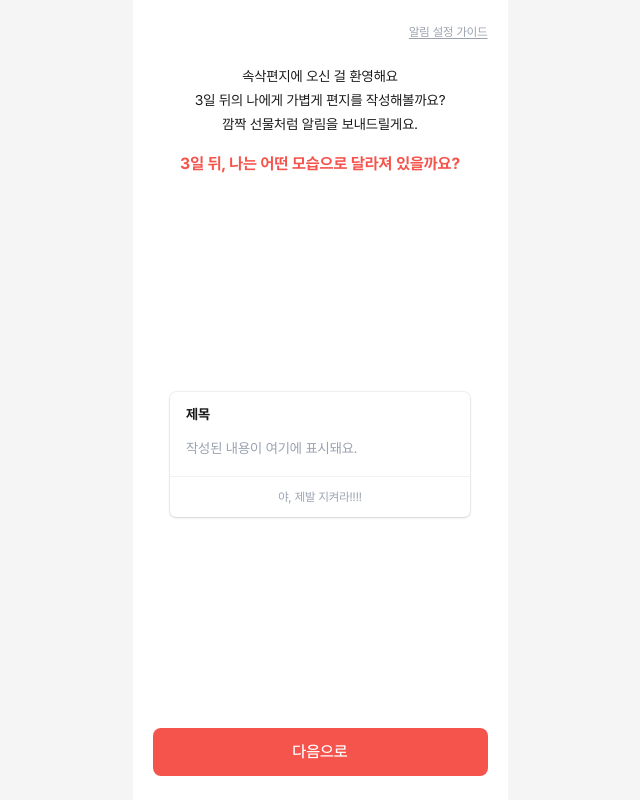
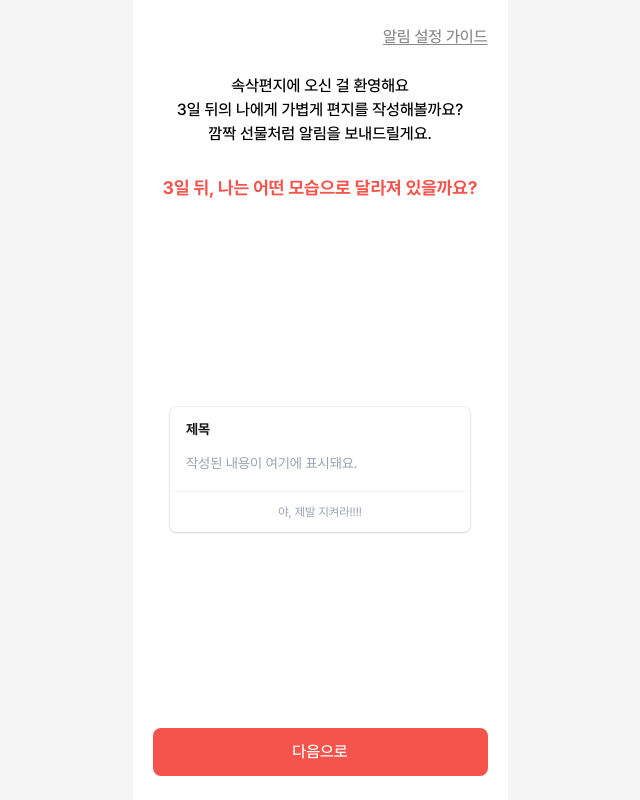
Before and after one commit to soksak-letter/soksak-Front, a React (Vite) app: page /onboarding/letter-guide in a window 1280 px wide. Shown: the whole page, without its empty margins (320-960 px from the left). Built offline with nearby package versions, Linux system fonts and the light colour scheme.

Commit message:
[#57] feat: 온보딩 가이드 페이지에서 "알림 설정 가이드" 버튼 로직 추가

```diff
--- a/src/pages/onboarding/OnboardingLetterGuidePage.tsx
+++ b/src/pages/onboarding/OnboardingLetterGuidePage.tsx
@@ -1,5 +1,7 @@
 import { useLocation } from 'react-router-dom';
 import { Button } from '@/components/common/Button';
+import IosNotificationGuideModal from '@/modals/IosNotificationGuideModal';
+import { useState } from 'react';
 
 type LocationState = {
   title?: string;
@@ -21,18 +23,22 @@ export default function OnboardingLetterGuidePage() {
     });
   };
 
+  const [isGuideOpen, setIsGuideOpen] = useState(false);
+
   return (
     <div className='flex min-h-dvh flex-col px-5 pt-6 pb-6'>
       <button
         type='button'
-        className='text-right text-xs text-gray-400 underline underline-offset-2'
-        // onClick={() => navigate('/onboarding/letter-guide')} 여기 TODO
+        onClick={() => setIsGuideOpen(true)}
+        className='text-right ty-body3 text-(--color-text-assistive) underline underline-offset-2'
       >
         알림 설정 가이드
       </button>
 
+      {isGuideOpen && <IosNotificationGuideModal onClose={() => setIsGuideOpen(false)} />}
+
       <div className='mt-4 text-center'>
-        <p className='mt-2 text-sm text-[#171717] leading-6'>
+        <p className='mt-2 ty-body3 text-[#000000] leading-6'>
           속삭편지에 오신 걸 환영해요
           <br />
           3일 뒤의 나에게 가볍게 편지를 작성해볼까요?
@@ -40,7 +46,7 @@ export default function OnboardingLetterGuidePage() {
           깜짝 선물처럼 알림을 보내드릴게요.
         </p>
 
-        <p className='mt-5 text-[16px] font-semibold text-[#F5544C]'>
+        <p className='mt-[28px] ty-title3 text-(--color-primary-500)'>
           3일 뒤, 나는 어떤 모습으로 달라져 있을까요?
         </p>
       </div>
```
